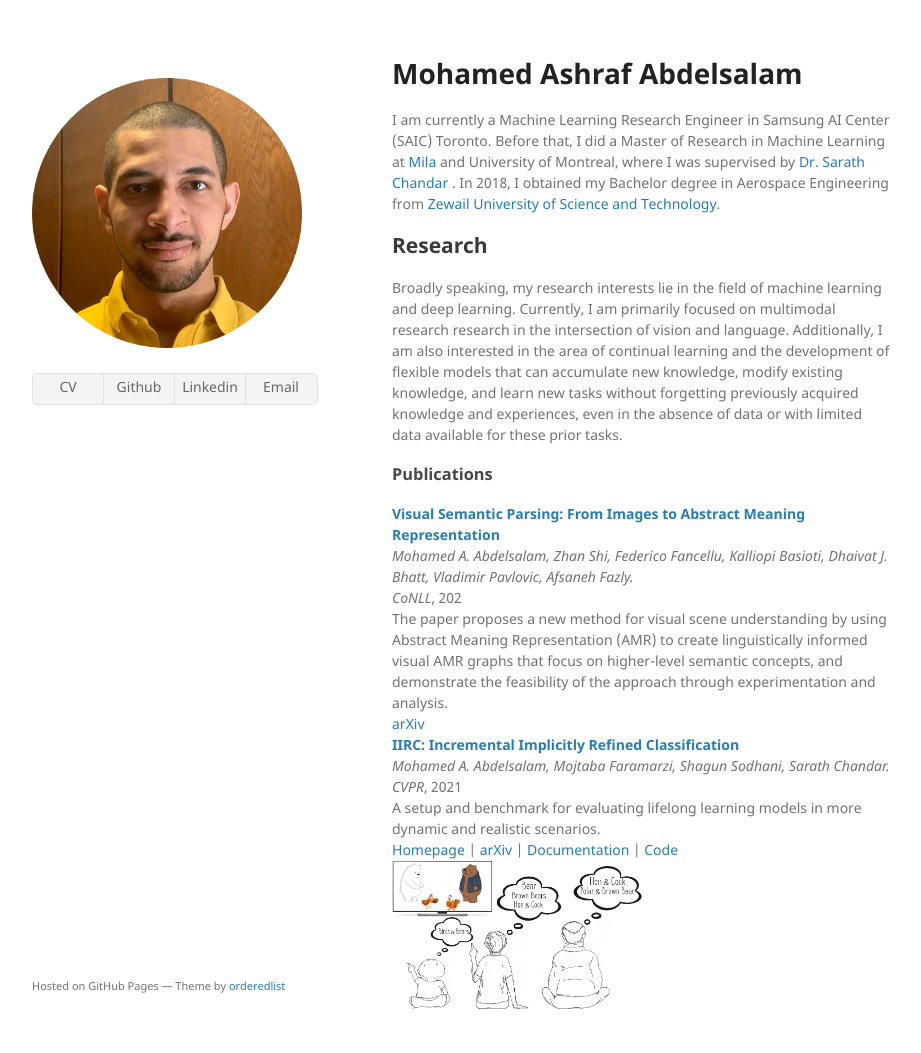
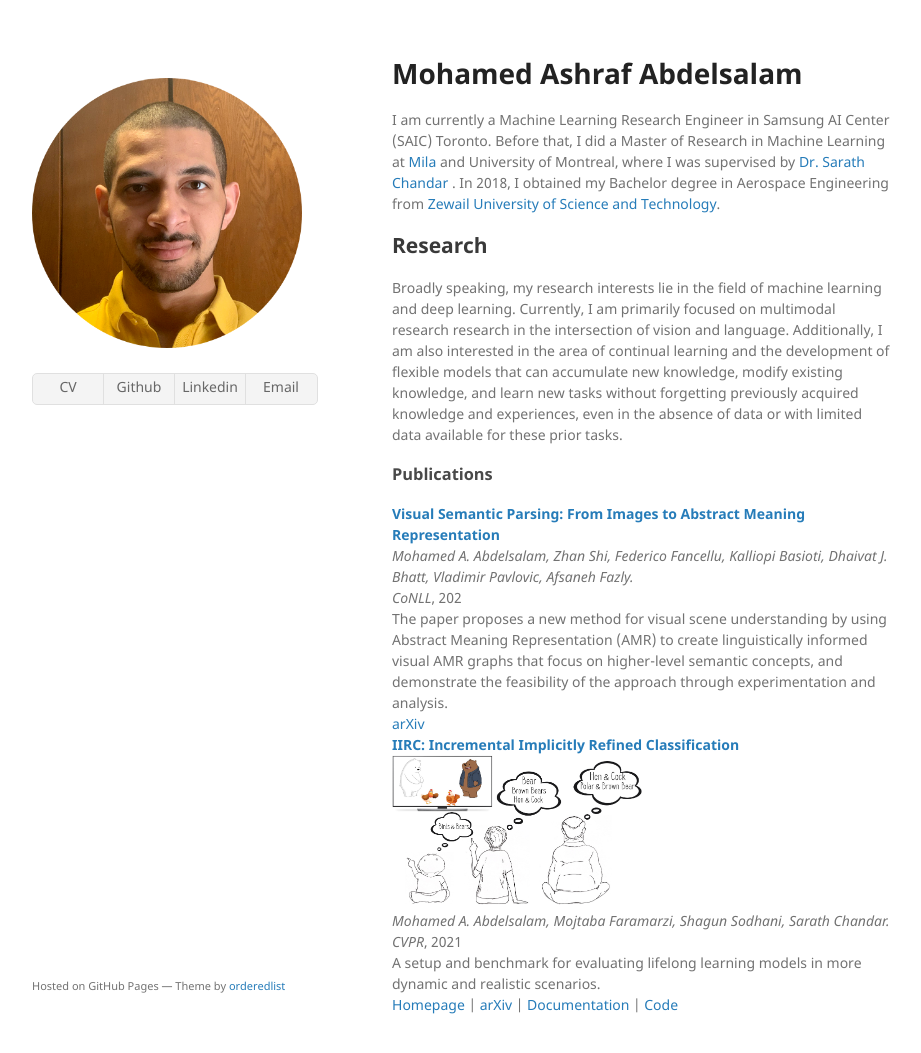
Before and after one commit to MohamedAbdelsalam9/mohamedabdelsalam9.github.io, a Jekyll site: the page built from index.md, in a window 1280 px wide and 1065 px high. Shown: the top 1053 px of the window, without its empty margins (178-1099 px from the left). Built offline with Jekyll 4.4.1, drawn with Linux system fonts in a browser that asks for light colours; the repository's description, which GitHub fills in, is left out; our own code applies the rules of GitHub Pages for plain Markdown files.

Commit message:
Update index.md

```diff
--- a/index.md
+++ b/index.md
@@ -21,13 +21,13 @@ Broadly speaking, my research interests lie in the field of machine learning and
  </div>
     <div class="text">
      <a href="https://chandar-lab.github.io/IIRC/"><b>IIRC: Incremental Implicitly Refined Classification</b></a>
+          <img src="./images/summary.png" alt=""/>
      <br><i>Mohamed A. Abdelsalam, Mojtaba Faramarzi, Shagun Sodhani, Sarath Chandar.</i>
      <br><i>CVPR</i>, 2021
      <br>A setup and benchmark for evaluating lifelong learning models in more dynamic and realistic scenarios.
      <br><a href="https://chandar-lab.github.io/IIRC/">Homepage</a> | <a href="https://arxiv.org/abs/2012.12477">arXiv</a> |
      <a href="https://iirc.readthedocs.io/en/latest/">Documentation</a> | <a href="https://github.com/chandar-lab/IIRC/">Code</a>
     </div>
-    <div class="image">
-     <img src="./images/summary.png" alt=""/>
-   </div>
+<!--     <div class="image">
+   </div> -->
 </div>
```
